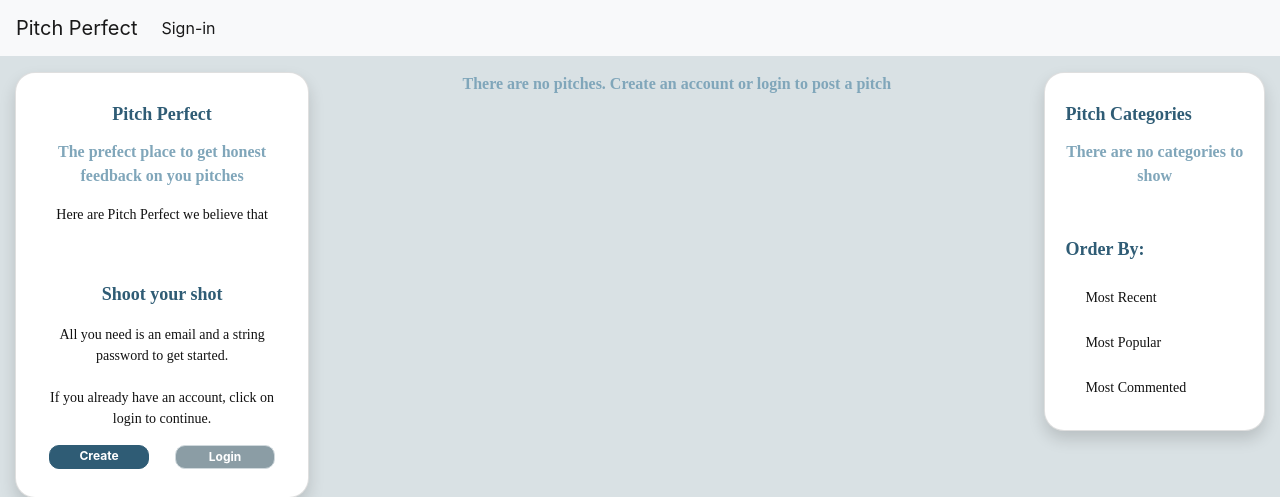
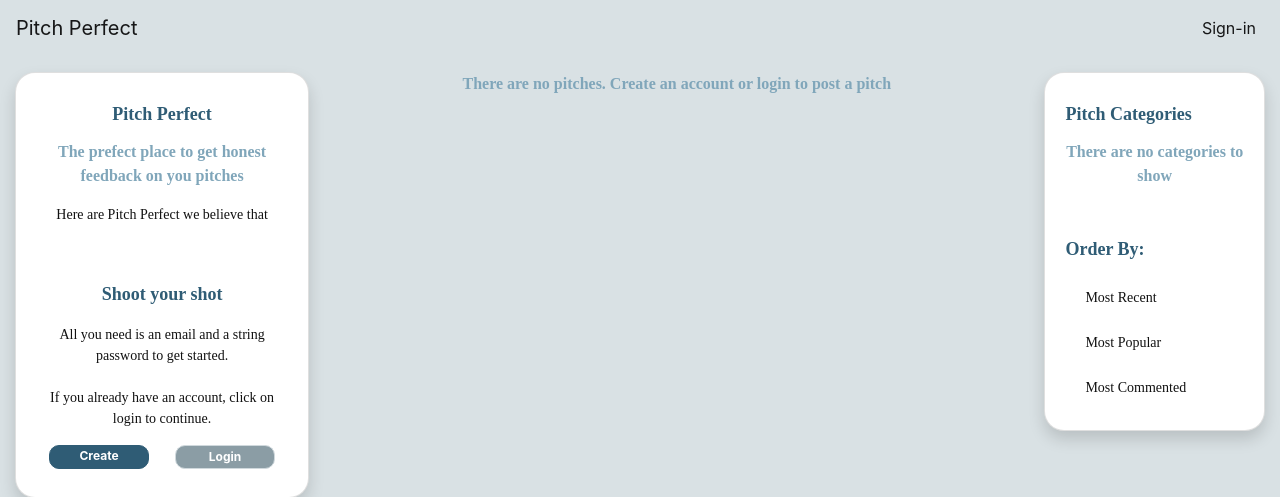
Before and after one commit to g90tony/pitch-perfect, a Flask app: page / in a window 1280 px wide. Shown: the top 497 px of the page. Run offline with Flask 2, Linux system fonts and the light colour scheme; data that the repository does not hold is empty; some libraries are stand-ins or nearby versions.

Commit message:
added custom styles form navbar.css

```diff
--- a/app/templates/navbars/unsigned_navbar.html
+++ b/app/templates/navbars/unsigned_navbar.html
@@ -1,5 +1,5 @@
-<nav class="navbar navbar-expand-lg navbar-light bg-light">
-  <a class="navbar-brand" href="/">Pitch Perfect</a>
+<nav class="navbar navbar-expand-lg navbar-light custom-navbar">
+  <a class="navbar-brand custom-brand" href="/">Pitch Perfect</a>
   <button
     class="navbar-toggler"
     type="button"
@@ -13,9 +13,9 @@
   </button>
 
   <div class="collapse navbar-collapse" id="navbarSupportedContent">
-    <ul class="navbar-nav mr-auto">
+    <ul class="navbar-nav w-100 justify-content-end">
       <li class="nav-item active">
-        <a class="nav-link" href="/signin">Sign-in</a>
+        <a class="nav-link custom-link" href="/login">Sign-in</a>
       </li>
     </ul>
   </div>
```
Also changed, not shown: app/templates/navbars/signed_navbar.html (+4 -4 lines).
